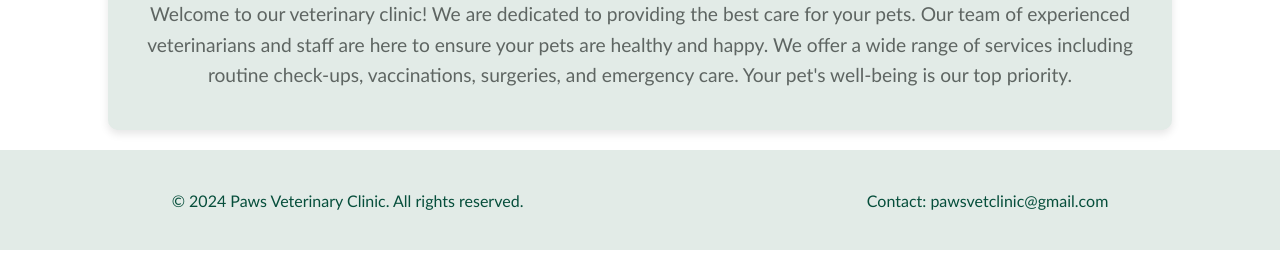
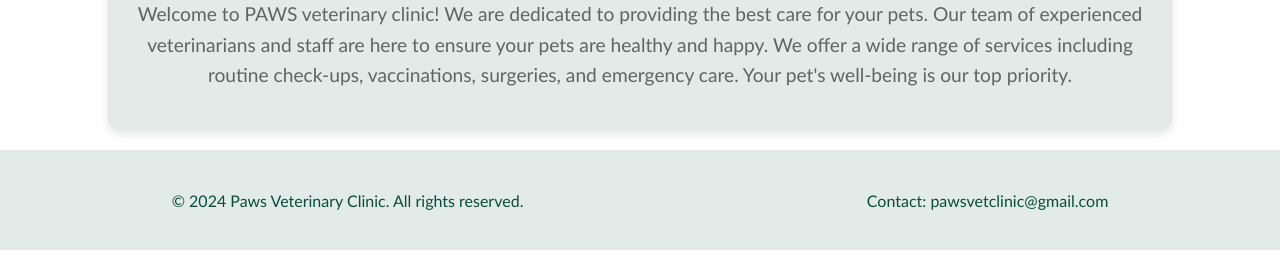
Before and after one commit to Zanis3/II-A-APDEV-FINAL-PROJECT-WEBAPPS-PAWS-VETERINARY-WEBSITE-, a PHP site: page /about.php in a window 1280 px wide. Shown: the part 539-800 px from the top of the page. Run offline with PHP 8.4, Linux system fonts and the light colour scheme; a user stored in the database is signed in; data that the repository does not hold is empty; some web fonts are replaced.

Commit message:
about us php and css

```diff
--- a/about.php
+++ b/about.php
@@ -22,7 +22,7 @@
             <img src="img/about-us-placeholder.jpg" alt="About Us Image">
         </div>
         <div class="about-info">
-            <p>Welcome to our veterinary clinic! We are dedicated to providing the best care for your pets. Our team of experienced veterinarians and staff are here to ensure your pets are healthy and happy. We offer a wide range of services including routine check-ups, vaccinations, surgeries, and emergency care. Your pet's well-being is our top priority.</p>
+            <p>Welcome to PAWS veterinary clinic! We are dedicated to providing the best care for your pets. Our team of experienced veterinarians and staff are here to ensure your pets are healthy and happy. We offer a wide range of services including routine check-ups, vaccinations, surgeries, and emergency care. Your pet's well-being is our top priority.</p>
         </div>
     </div>
 
```
